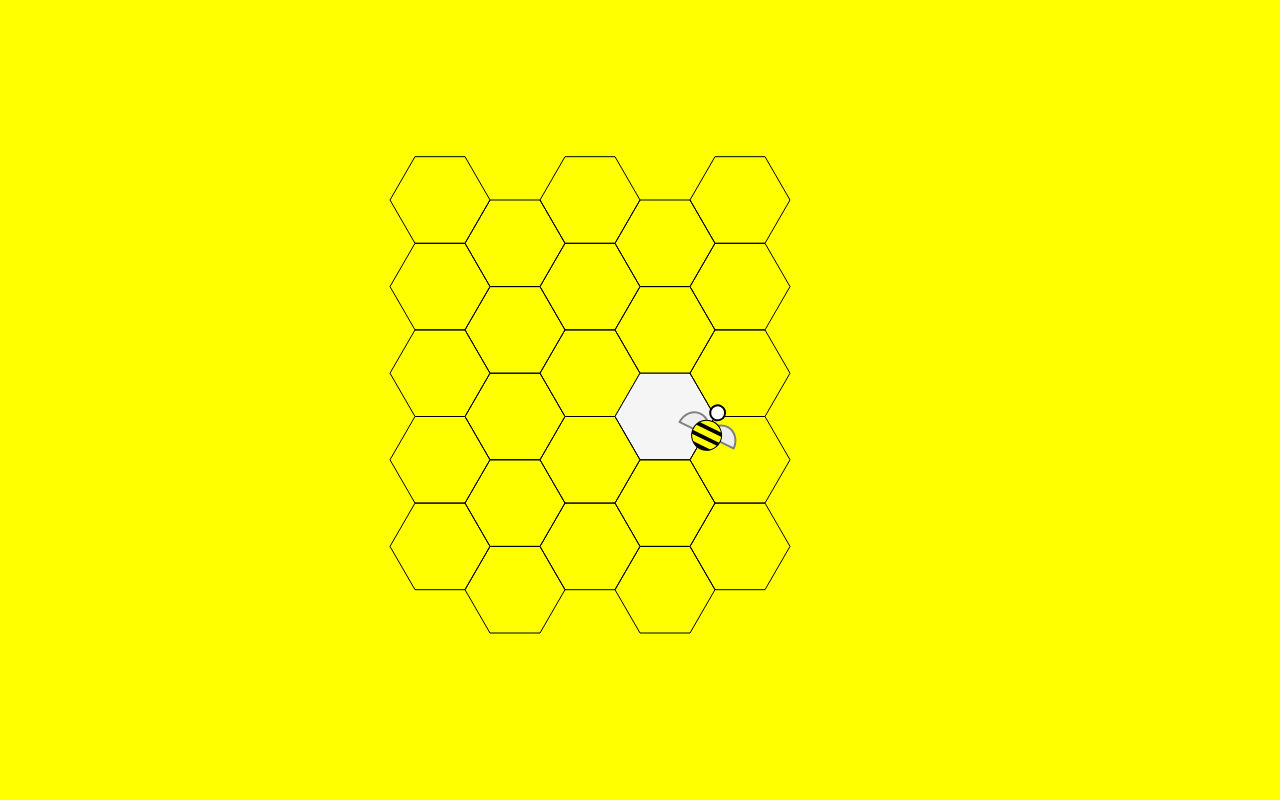
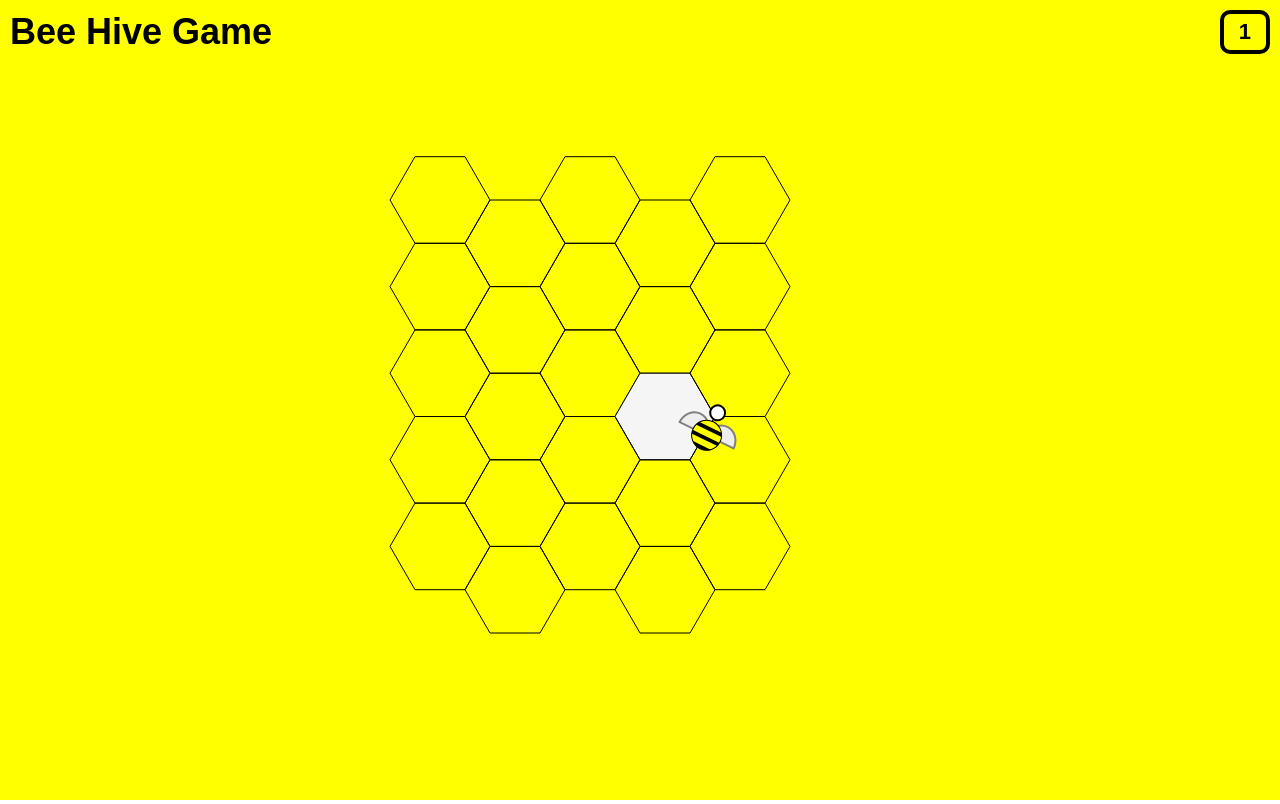
Before and after one commit to rodydavis/bee-hive-game, a plain HTML site: page play/index.html in a window 1280 px wide. Drawn offline with Linux system fonts and the light colour scheme.

Commit message:
bee totals

```diff
--- a/play/game.js
+++ b/play/game.js
@@ -2,8 +2,10 @@ import { Hive } from "./hive.js";
 
 const canvas = document.querySelector("canvas");
 const ctx = canvas.getContext("2d");
+const count = document.getElementById("count");
 
 let lastTime = 0;
+let matrix = new DOMMatrix();
 
 const hive = new Hive();
 
@@ -27,6 +29,9 @@ function paint() {
   ctx.fillStyle = "yellow";
   ctx.fillRect(0, 0, canvas.width, canvas.height);
 
+  // Set transform
+  ctx.setTransform(matrix);
+
   // Move to center
   const hiveWidth = hive.size.width;
   const hiveHeight = hive.size.height;
@@ -37,6 +42,8 @@ function paint() {
 
   hive.paint(ctx);
   ctx.restore();
+
+  count.innerText = hive.bees.length;
 }
 
 function resize() {
@@ -52,6 +59,22 @@ function resize() {
   canvas.height = h;
 }
 
+function onWheel(e) {
+  e.preventDefault();
+  if (e.ctrlKey) {
+    // Zoom
+    const zoomDelta = -e.deltaY * 0.01;
+    matrix = matrix.scale(1 + zoomDelta, 1 + zoomDelta);
+  } else {
+    // Pan
+    matrix = matrix.translate(-e.deltaX, -e.deltaY);
+  }
+}
+
+document.addEventListener("wheel", onWheel, {
+  passive: false,
+});
+
 resize();
 animate();
 hive.init(1);
--- a/play/hive.js
+++ b/play/hive.js
@@ -57,6 +57,8 @@ export class Hive {
    * @param {CanvasRenderingContext2D} ctx
    */
   paint(ctx) {
+    ctx.save();
+
     // Draw hexagon grid
     const { width, height } = this.size;
 
@@ -77,5 +79,7 @@ export class Hive {
     for (const bee of this.bees) {
       bee.paint(ctx);
     }
+
+    ctx.restore();
   }
 }
--- a/play/index.html
+++ b/play/index.html
@@ -4,24 +4,16 @@
     <meta charset="UTF-8" />
     <meta http-equiv="X-UA-Compatible" content="IE=edge" />
     <meta name="viewport" content="width=device-width, initial-scale=1.0" />
+    <link rel="stylesheet" href="style.css" />
     <title>Bee Hive</title>
-    <style>
-      body {
-        padding: 0;
-        margin: 0;
-        width: 100%;
-        height: 100vh;
-        overflow: none;
-      }
-      canvas {
-        width: 100%;
-        height: 100%;
-      }
-    </style>
   </head>
   <body>
     <main>
       <canvas> </canvas>
+      <header>
+        <h1>Bee Hive Game</h1>
+        <div id="count">0</div>
+      </header>
     </main>
     <script type="module" src="game.js"></script>
   </body>
--- /dev/null
+++ b/play/style.css
@@ -0,0 +1,39 @@
+body {
+  padding: 0;
+  margin: 0;
+  width: 100%;
+  height: 100vh;
+  overflow: none;
+  font-family: sans-serif;
+}
+canvas {
+  width: 100%;
+  height: 100%;
+  position: fixed;
+  top: 0;
+  left: 0;
+  bottom: 0;
+  right: 0;
+}
+header {
+  position: fixed;
+  top: 0;
+  left: 0;
+  right: 0;
+  display: flex;
+  justify-content: space-between;
+  align-items: center;
+  padding: 10px;
+  font-size: 18px;
+}
+h1 {
+  display: inline;
+  margin: 0;
+}
+#count {
+  font-weight: bold;
+  font-size: 22px;
+  border: 4px solid black;
+  border-radius: 10px;
+  padding: 5px 15px;
+}
```
